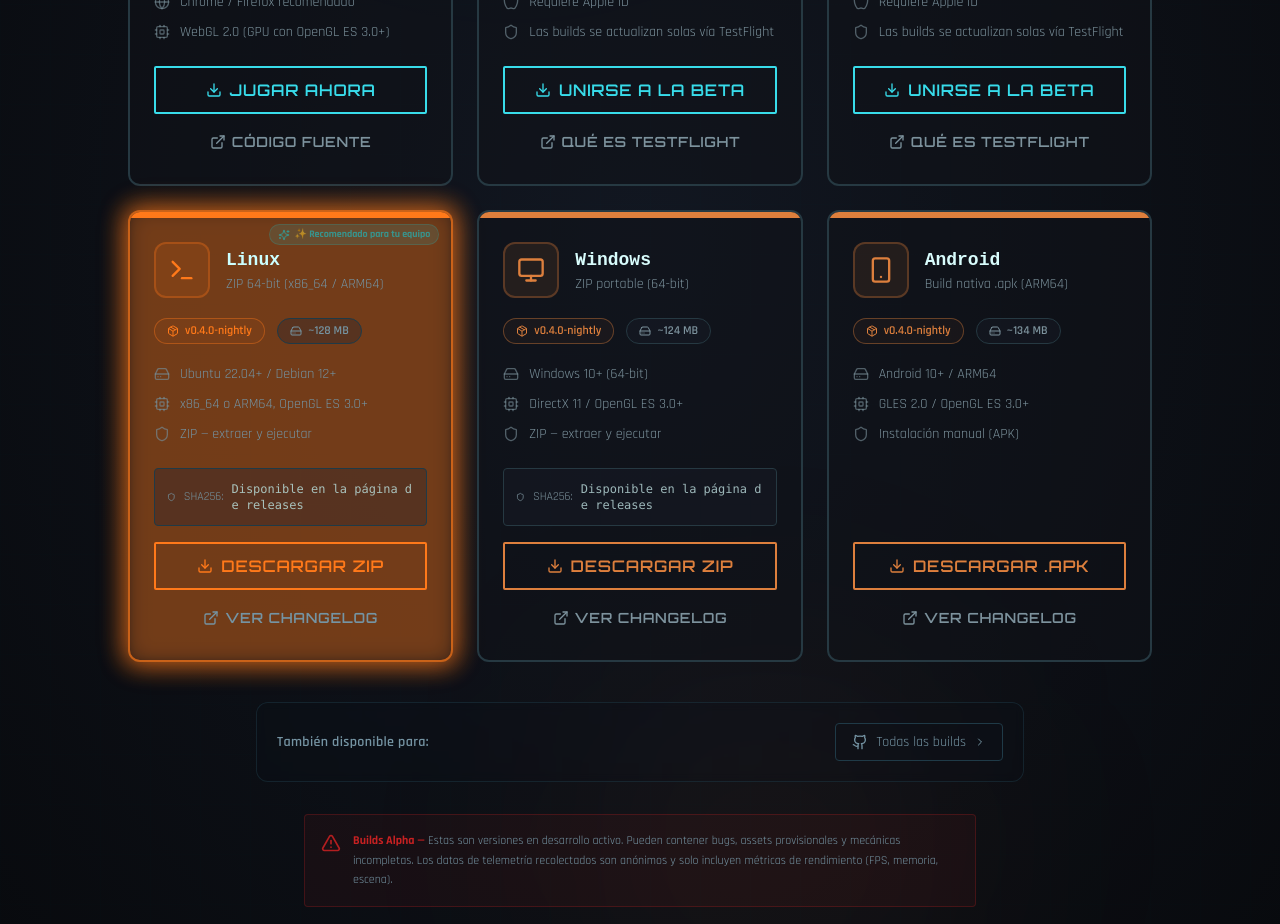
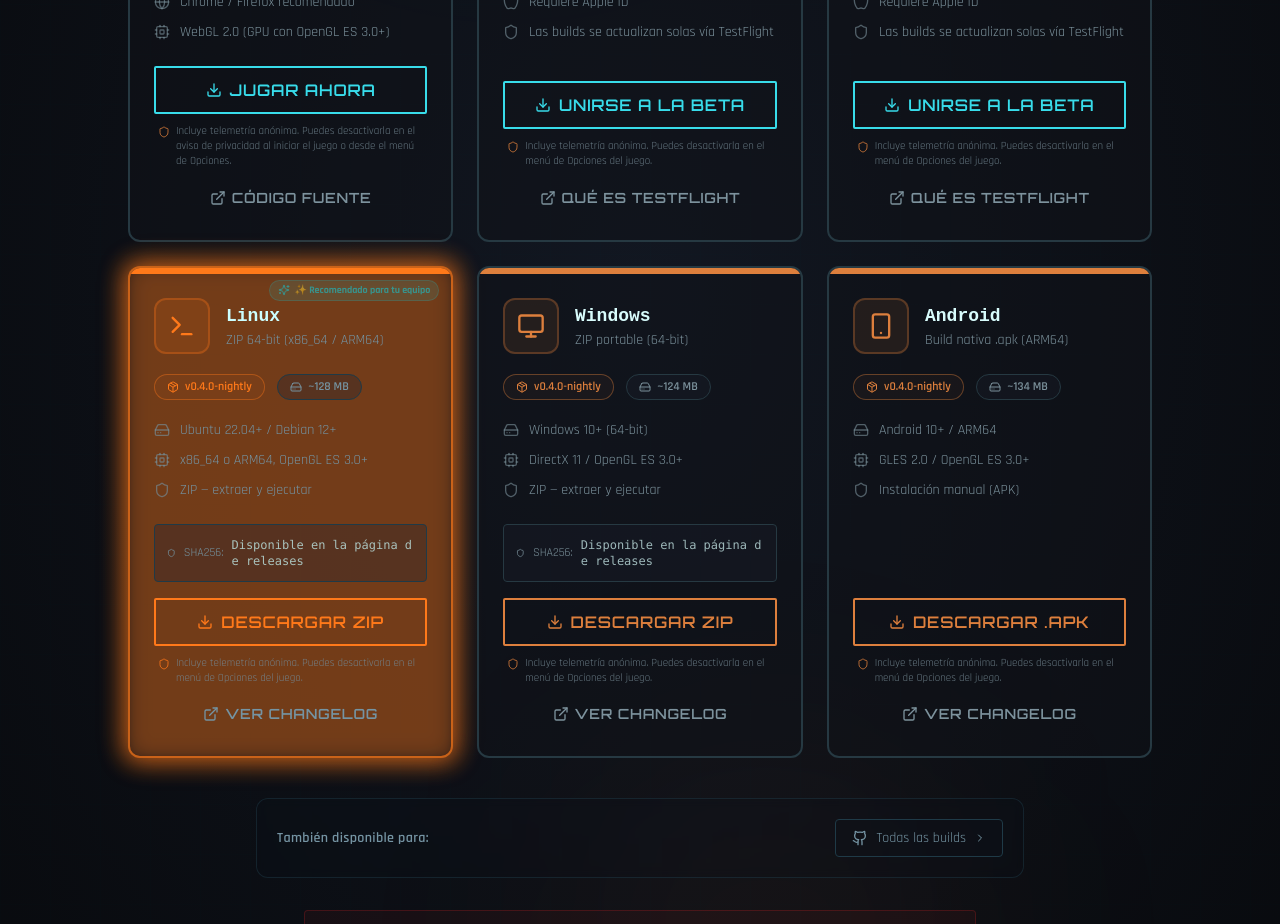
Before and after one commit to icarito/odisea-neon-dreams, a React (Vite) app: page / in a window 1280 px wide. Shown: the part 9900-10824 px from the top of the page. Built offline with nearby package versions, Linux system fonts and the light colour scheme; the HTML template or start-up script is replaced by a standard one; a web font is replaced by a local one.

Commit message:
Descargas: aviso de telemetría con opt-out junto a cada CTA (WebGL: primer arranque; resto: menú Opciones)

```diff
--- a/src/components/DownloadSection.tsx
+++ b/src/components/DownloadSection.tsx
@@ -16,6 +16,7 @@ interface PlatformBuild {
   variant: "cyan" | "orange";
   version: string;
   size: string;
+  telemetryNote: string;
   requirements: { icon: React.ComponentType<{ className?: string }>; text: string }[];
   primaryLabel: string;
   primaryUrl: string;
@@ -33,6 +34,8 @@ const builds: PlatformBuild[] = [
     variant: "cyan",
     version: "v0.3.0-alpha",
     size: "~45 MB",
+    telemetryNote:
+      "Incluye telemetría anónima. Puedes desactivarla en el aviso de privacidad al iniciar el juego o desde el menú de Opciones.",
     requirements: [
       { icon: Wifi, text: "Requiere conexión a internet" },
       { icon: Globe, text: "Chrome / Firefox recomendado" },
@@ -51,6 +54,8 @@ const builds: PlatformBuild[] = [
     variant: "cyan",
     version: "v0.4.0-nightly",
     size: "vía TestFlight",
+    telemetryNote:
+      "Incluye telemetría anónima. Puedes desactivarla en el menú de Opciones del juego.",
     requirements: [
       { icon: Tablet, text: "iPhone y iPad compatibles" },
       { icon: Apple, text: "Requiere Apple ID" },
@@ -69,6 +74,8 @@ const builds: PlatformBuild[] = [
     variant: "cyan",
     version: "v0.4.0-nightly",
     size: "vía TestFlight",
+    telemetryNote:
+      "Incluye telemetría anónima. Puedes desactivarla en el menú de Opciones del juego.",
     requirements: [
       { icon: Monitor, text: "TestFlight para Mac (macOS 12+)" },
       { icon: Apple, text: "Requiere Apple ID" },
@@ -87,6 +94,8 @@ const builds: PlatformBuild[] = [
     variant: "orange",
     version: "v0.4.0-nightly",
     size: "~128 MB",
+    telemetryNote:
+      "Incluye telemetría anónima. Puedes desactivarla en el menú de Opciones del juego.",
     requirements: [
       { icon: HardDrive, text: "Ubuntu 22.04+ / Debian 12+" },
       { icon: Cpu, text: "x86_64 o ARM64, OpenGL ES 3.0+" },
@@ -106,6 +115,8 @@ const builds: PlatformBuild[] = [
     variant: "orange",
     version: "v0.4.0-nightly",
     size: "~124 MB",
+    telemetryNote:
+      "Incluye telemetría anónima. Puedes desactivarla en el menú de Opciones del juego.",
     requirements: [
       { icon: HardDrive, text: "Windows 10+ (64-bit)" },
       { icon: Cpu, text: "DirectX 11 / OpenGL ES 3.0+" },
@@ -125,6 +136,8 @@ const builds: PlatformBuild[] = [
     variant: "orange",
     version: "v0.4.0-nightly",
     size: "~134 MB",
+    telemetryNote:
+      "Incluye telemetría anónima. Puedes desactivarla en el menú de Opciones del juego.",
     requirements: [
       { icon: HardDrive, text: "Android 10+ / ARM64" },
       { icon: Cpu, text: "GLES 2.0 / OpenGL ES 3.0+" },
@@ -311,6 +324,12 @@ const DownloadSection = () => {
                       </a>
                     </Button>
 
+                    {/* Aviso de telemetría con opt-out, pegado al CTA principal */}
+                    <p className="flex items-start gap-1.5 px-1 text-[11px] leading-snug text-muted-foreground/80 font-rajdhani">
+                      <Shield className="w-3 h-3 mt-0.5 shrink-0 text-accent/80" />
+                      <span>{build.telemetryNote}</span>
+                    </p>
+
                     {build.secondaryLabel && build.secondaryUrl && (
                       <Button
                         variant="ghost"
```
